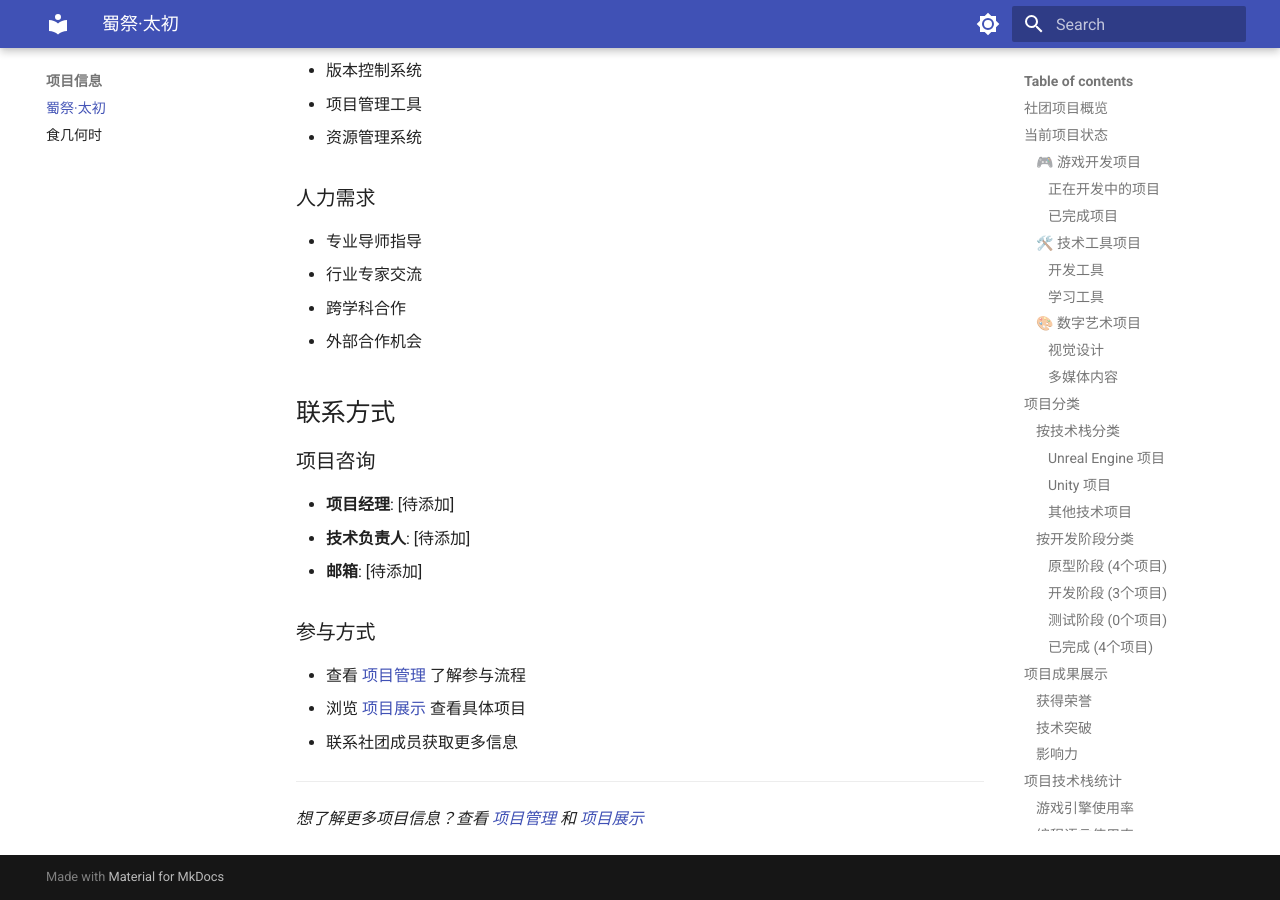
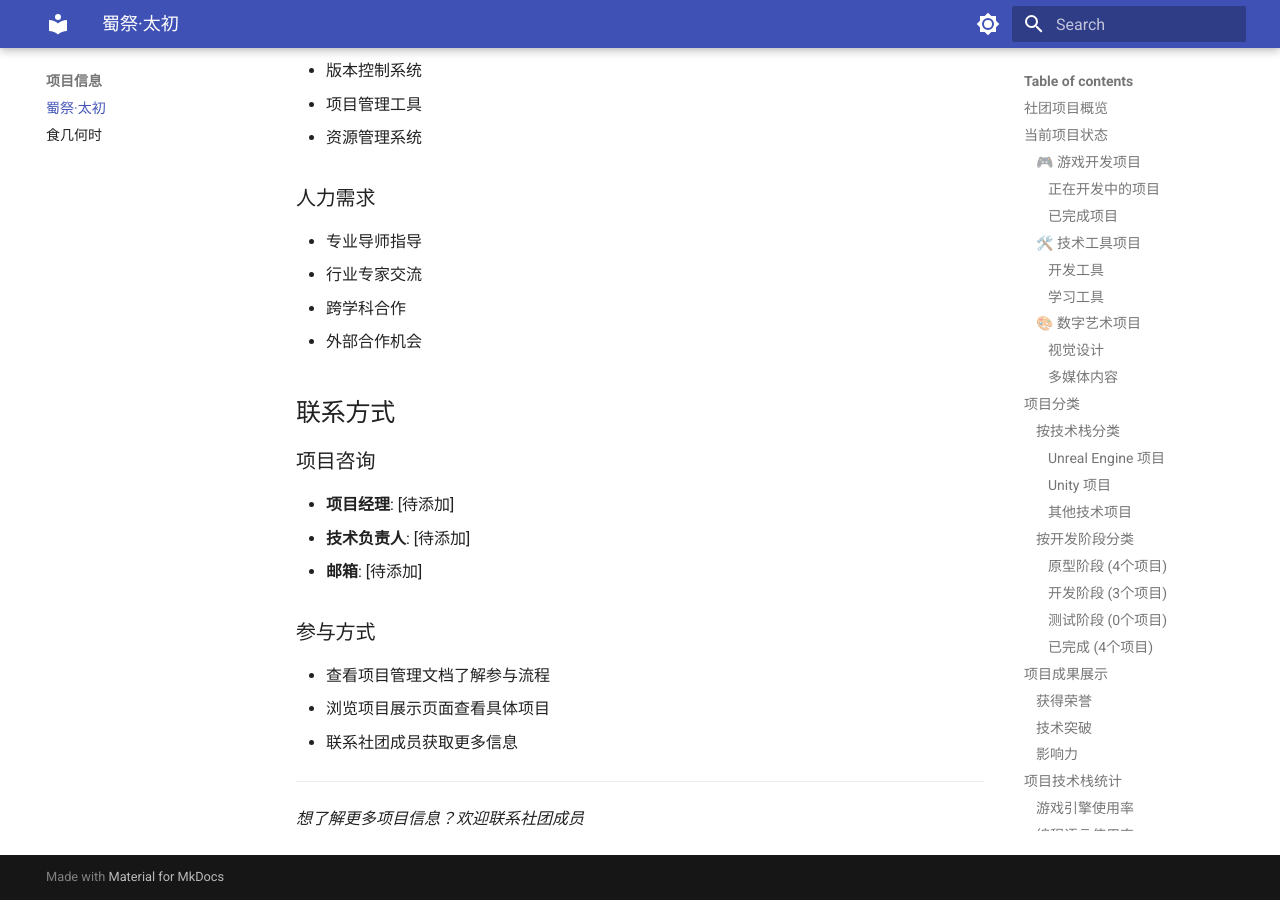
Before and after one commit to zhou914485/ArtTech-Document, an MkDocs documentation site: the page built from docs/项目信息/蜀祭·太初.md, in a window 1280 px wide and 900 px high, scrolled down 5486 px. Built offline with MkDocs 1.6.1 and Material for MkDocs 9.7.7, drawn with Linux system fonts in a browser that asks for light colours.

Commit message:
修改报错

```diff
--- a/docs/项目信息/蜀祭·太初.md
+++ b/docs/项目信息/蜀祭·太初.md
@@ -248,10 +248,10 @@ ArtTech 社团致力于将艺术与技术相结合，开发具有创新性和实
 - **邮箱**: [待添加]
 
 ### 参与方式
-- 查看 [项目管理](管理.md) 了解参与流程
-- 浏览 [项目展示](展示.md) 查看具体项目
+- 查看项目管理文档了解参与流程
+- 浏览项目展示页面查看具体项目
 - 联系社团成员获取更多信息
 
 ---
 
-*想了解更多项目信息？查看 [项目管理](管理.md) 和 [项目展示](展示.md)*
+*想了解更多项目信息？欢迎联系社团成员*
```
Also changed, not shown: docs/UE/项目.md (+3 -3 lines), docs/项目信息/食几何时.md (+1 -1 lines), site/404.html, site/UE/入门/index.html, site/UE/进阶/index.html, site/UE/项目/index.html, site/Unity/入门/index.html, site/Unity/进阶/index.html, site/Unity/项目/index.html, site/index.html, site/search/search_index.json, site/社团介绍/成员/index.html, site/社团介绍/活动/index.html, site/社团介绍/简介/index.html, 5 more files.
